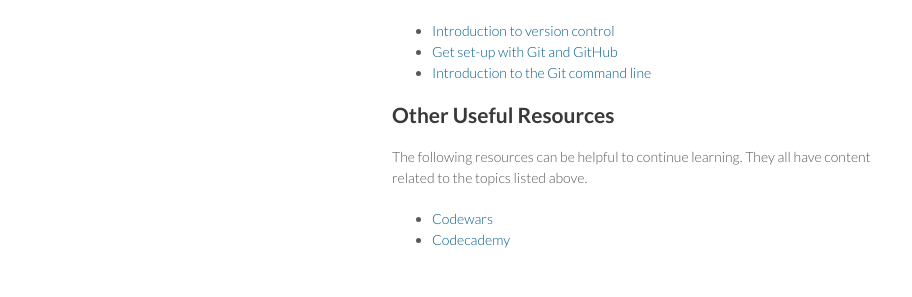
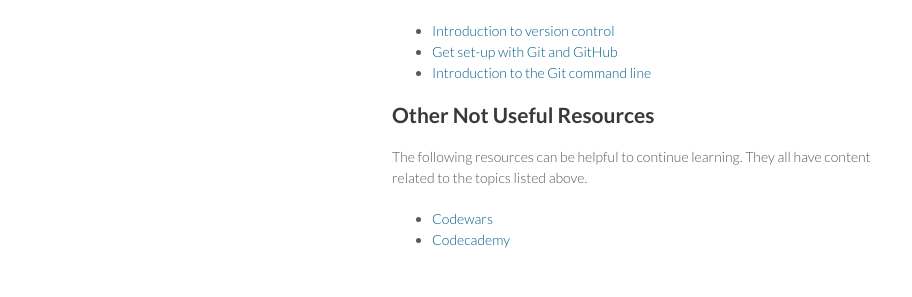
Before and after one commit to codebar/tutorials, a Jekyll site: the page index.html, which Jekyll copies as it is, in a window 1280 px wide. Shown: the part 1573-1870 px from the top of the page, without its empty margins (178-1090 px from the left). Built offline with Jekyll 4.4.1, drawn with Linux system fonts in a browser that asks for light colours.

Commit message:
Just a joke

```diff
--- a/index.html
+++ b/index.html
@@ -117,7 +117,7 @@
           <li><a href="version-control/command-line/tutorial.html">Introduction to the Git command line</a></li>
         </ul>
 
-        <h2>Other Useful Resources</h2>
+        <h2>Other Not Useful Resources</h2>
         <p>The following resources can be helpful to continue learning. They all have content related to the topics listed above.</p>
         <ul>
           <li><a href="https://www.codewars.com/">Codewars</a></li>
```
